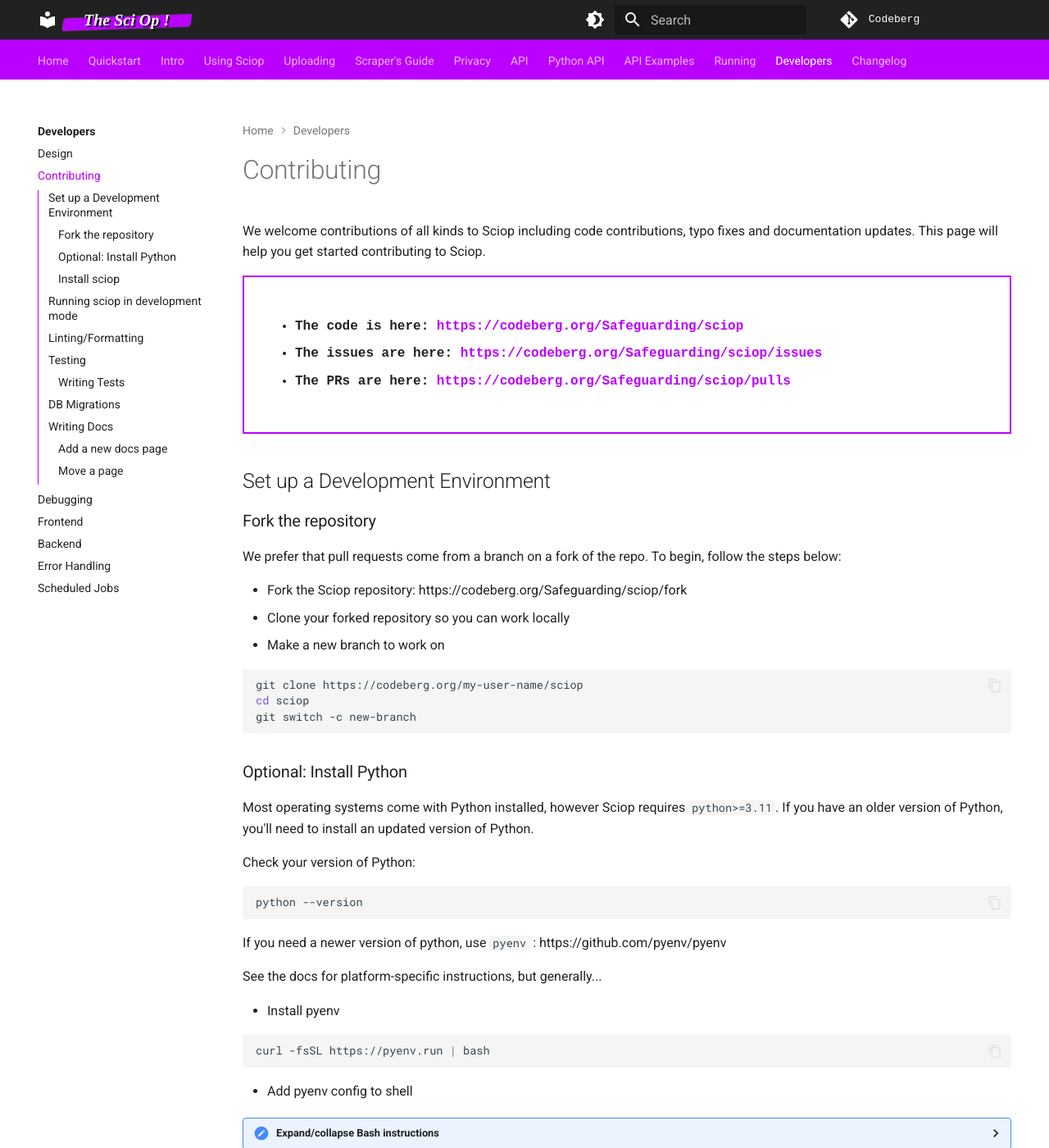
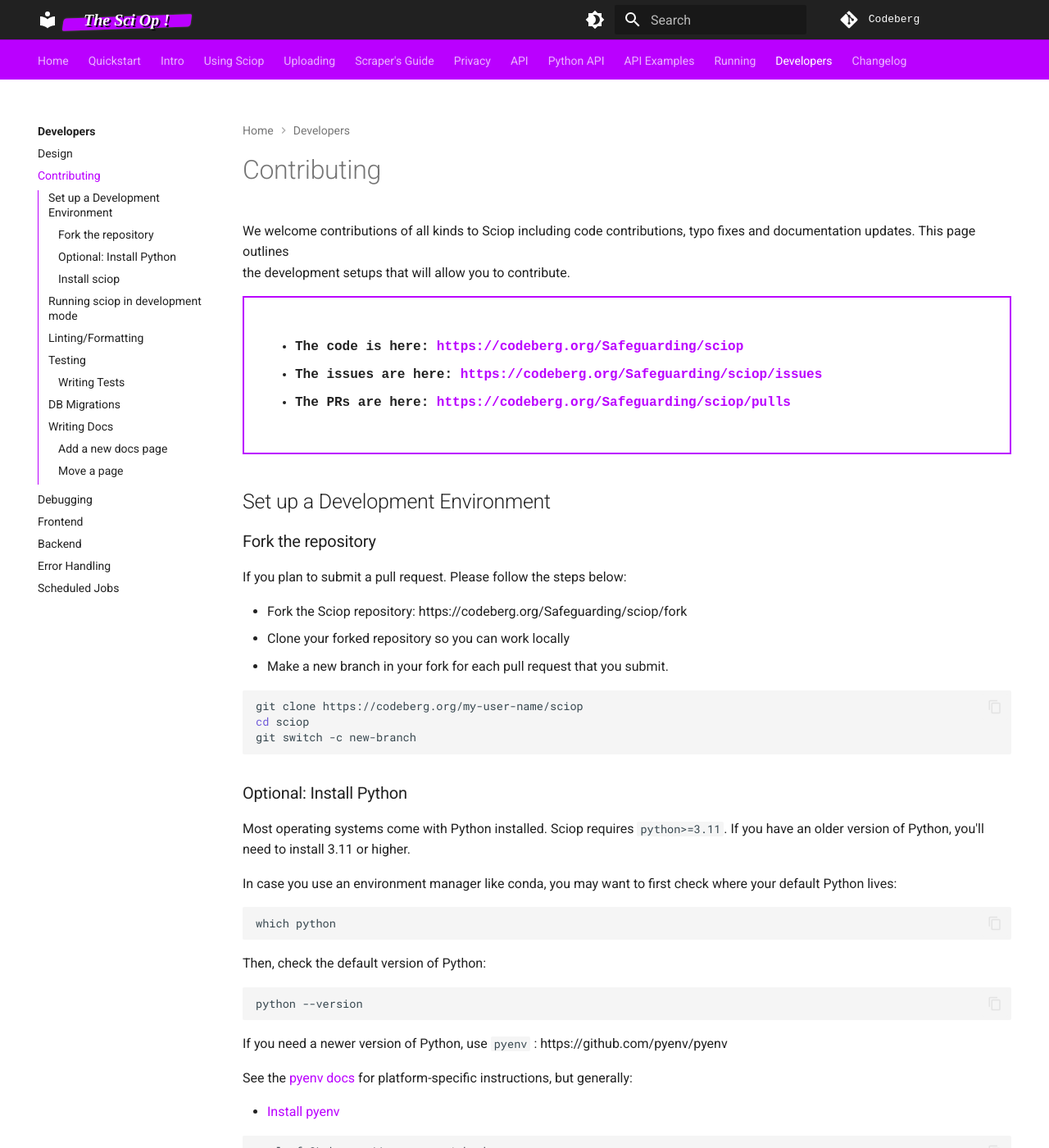
Before and after one commit to p2p-ld/sciop, an MkDocs documentation site: the page built from docs/develop/contributing.md, in a window 1280 px wide and 1400 px high. Shown: the whole window at 82% size. Built offline with MkDocs 1.6.1 and Material for MkDocs 9.7.7, drawn with Linux system fonts in a browser that asks for light colours; some web fonts are replaced; some of the changed text lies outside the part shown.

Commit message:
fix: more edits

````diff
--- a/docs/develop/contributing.md
+++ b/docs/develop/contributing.md
@@ -1,8 +1,8 @@
 # Contributing
 
 We welcome contributions of all kinds to Sciop including code
-contributions, typo fixes and documentation updates. This page will
-help you get started contributing to Sciop.
+contributions, typo fixes and documentation updates. This page outlines
+the development setups that will allow you to contribute.
 
 <!-- is there a coc? what types of contributions are invited? -->
 
@@ -18,11 +18,11 @@
 
 ### Fork the repository
 
-We prefer that pull requests come from a branch on a fork of the repo. To begin, follow the steps below:
+If you plan to submit a pull request. Please follow the steps below:
 
 - Fork the Sciop repository: https://codeberg.org/Safeguarding/sciop/fork
 - Clone your forked repository so you can work locally
-- Make a new branch to work on
+- Make a new branch in your fork for each pull request that you submit.
 
 ```shell
 git clone https://codeberg.org/my-user-name/sciop
@@ -32,27 +32,33 @@
 
 ### Optional: Install Python
 
-Most operating systems come with Python installed,
-however Sciop requires `python>=3.11`.
-If you have an older version of Python, you'll need to install an updated version of Python.
+Most operating systems come with Python installed.
+Sciop requires `python>=3.11`.
+If you have an older version of Python, you'll need to install 3.11 or higher.
 
-Check your version of Python:
+In case you use an environment manager like conda, you may want to first check where your default Python lives:
+
+```shell
+which python
+```
+
+Then, check the default version of Python:
 
 ```shell
 python --version
 ```
 
-If you need a newer version of python, use `pyenv` : https://github.com/pyenv/pyenv
+If you need a newer version of Python, use `pyenv` : https://github.com/pyenv/pyenv
 
-See the docs for platform-specific instructions, but generally...
+See the [pyenv docs](https://github.com/pyenv/pyenv?tab=readme-ov-file#a-getting-pyenv) for platform-specific instructions, but generally:
 
-- Install pyenv
+- [Install pyenv](https://github.com/pyenv/pyenv?tab=readme-ov-file#a-getting-pyenv)
 
 ```shell
 curl -fsSL https://pyenv.run | bash
 ```
 
-- Add pyenv config to shell
+- Add pyenv config to your favorite shell
 
 <details>
 <summary>Expand/collapse Bash instructions</summary>
@@ -85,16 +91,16 @@
 </details>
 
 - Restart your shell
-- Install python
+- Install Python >= 3.11
 
 ```shell
-# list python versions
+# List python versions
 pyenv install --list
 
-# install a specific version
+# Install a specific version
 pyenv install 3.13.1
 
-# activate that version globally
+# Activate that version globally
 pyenv global 3.13.1
 ```
 
@@ -143,13 +149,14 @@
 
 ## Running `sciop` in development mode
 
-<!-- How would a user know what pdm alias' are available? This is a bit confusing -->
+<!-- How would a user know what pdm alias' are available? This note below is a bit confusing -->
 
 !!! note
 
     For `sciop` cli commands that don't have a pdm alias when using pdm,
     just prepend `pdm run` like `pdm run sciop start`
 
+<!-- what is this configuring? -->
 Create a configuration:
 
 ```shell
@@ -160,18 +167,18 @@
 
     See all available options and syntax in the full [config](../python/config.md) documentation
 
-Two fields *must* be set:
+In the Sciop config, two fields are required and must be set for the application to run:
 
-- `SCIOP_ENV`: one of `dev`, `test` or `prod`.
-  One should *only* make a sciop instance publicly available in `prod` mode.
-  `dev` mode is for local development purposes, as is `test`.
-  You must ensure that you do not re-use the same db between a `dev`/`test` and `prod`
-  instance, e.g. if the `SCIOP_DB` location is explicitly set to something other than the defaults.
-- `SCIOP_SECRET_KEY`: must be a securely-generated random hex value.
+1. `SCIOP_ENV`: one of `dev`, `test` or `prod`.
+    * If you plan to make a Sciop instance publicly available, you must use `prod` mode.
+    * If you plan to work locally, use `dev` mode as is for development and testing `test`.
+    * IMPORTANT: Do not re-use the same database between a `dev`/`test` and `prod` instance, e.g. if the `SCIOP_DB` location is explicitly set to something other than the defaults.
+
+2. `SCIOP_SECRET_KEY`: must be a securely-generated random hex value.
   A key can be generated with `openssl rand -hex 32`.
 
-Then run the dev mode instance -
-this will create seed data and automatically reload the site when your code changes
+Once you have setup the required config, run a dev mode instance.
+This will create seed data and automatically reload the site when your code changes. Instructions for doing this using both PDM and pip are below:
 
 === "Use PDM (preferred)"
 
@@ -196,10 +203,11 @@
 <!-- You could also use the ruff formater and remove black / keep it simpler?  -->
 
 `sciop` uses `ruff` and `black` for linting and formatting.
+Please run the code formatters before every commit. We will require them to be run before a Pull Request is merged.
 
 === "Use PDM (preferred)"
 
-    The PDM format command runs both Black and Ruff for you on the project.
+    The `pdm run format` command runs both Black and Ruff for you.
 
     ```bash
     pdm run format
@@ -221,8 +229,6 @@
     python -m ruff check --fix
     ```
 
-Please run the code formatters before every commit. We will require them to be run before a Pull Request is merged.
-
 If you run `pdm run format` or `ruff check --fix`, it will  auto-fix most errors. The formatter will prompt you to fix
 any remaining errors that it can't fix.
 
@@ -240,9 +246,9 @@
     ```
 === "Use pip"
 
-  ```angular2html
-  python -m pytest
-  ```
+    ```angular2html
+    python -m pytest
+    ```
 
 ### Writing Tests
 
````
